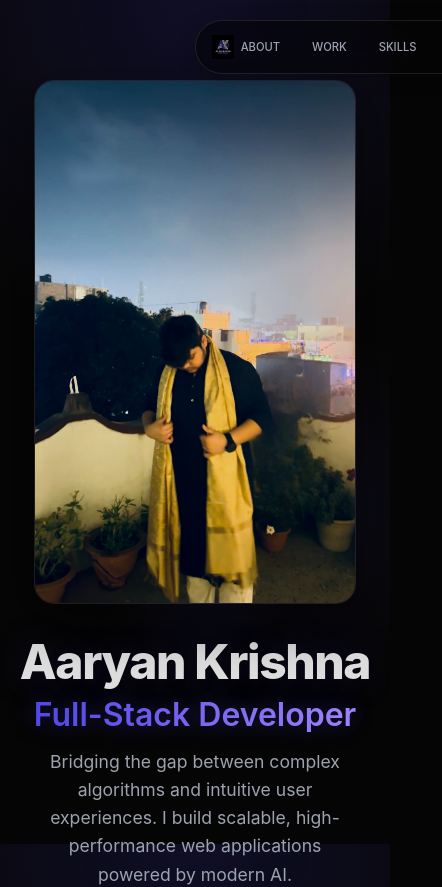
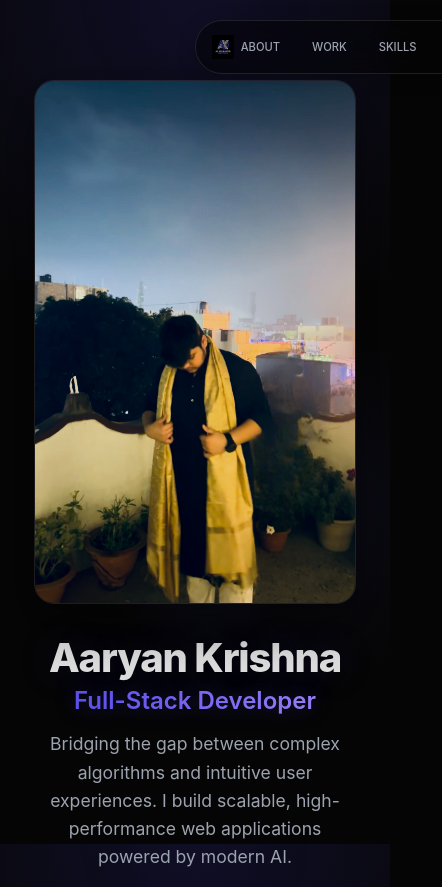
Before and after one commit to aaryan-codes56/portfolio, a React (Vite) app: page / in a window 390 px wide. Shown: the top 887 px of the page, 442 px wide, since content can reach past the window. Built offline with nearby package versions, Linux system fonts and the light colour scheme.

Commit message:
Fix: Position mobile navbar at bottom-center and refine layout

```diff
--- a/src/components/Hero/Hero.css
+++ b/src/components/Hero/Hero.css
@@ -171,7 +171,12 @@
 
 @media (max-width: 480px) {
     .name {
-        font-size: 3rem;
+        font-size: 2.5rem;
+        word-wrap: break-word;
+    }
+
+    .role-text {
+        font-size: 1.5rem;
     }
 
     .cta-buttons {
--- a/src/components/Work/Work.css
+++ b/src/components/Work/Work.css
@@ -6,8 +6,14 @@
 
 .projects-grid {
     display: grid;
-    grid-template-columns: repeat(auto-fit, minmax(300px, 1fr));
+    grid-template-columns: repeat(auto-fit, minmax(280px, 1fr));
     gap: var(--spacing-md);
+}
+
+@media (max-width: 350px) {
+    .projects-grid {
+        grid-template-columns: 1fr;
+    }
 }
 
 .project-card {
--- a/src/styles/global.css
+++ b/src/styles/global.css
@@ -14,10 +14,14 @@ html {
     font-size: 16px;
     line-height: 1.5;
     cursor: pointer;
+    overflow-x: hidden;
+    width: 100%;
 }
 
 body {
     overflow-x: hidden;
+    width: 100%;
+    position: relative;
     -webkit-font-smoothing: antialiased;
     -moz-osx-font-smoothing: grayscale;
     background-color: var(--black);
```
